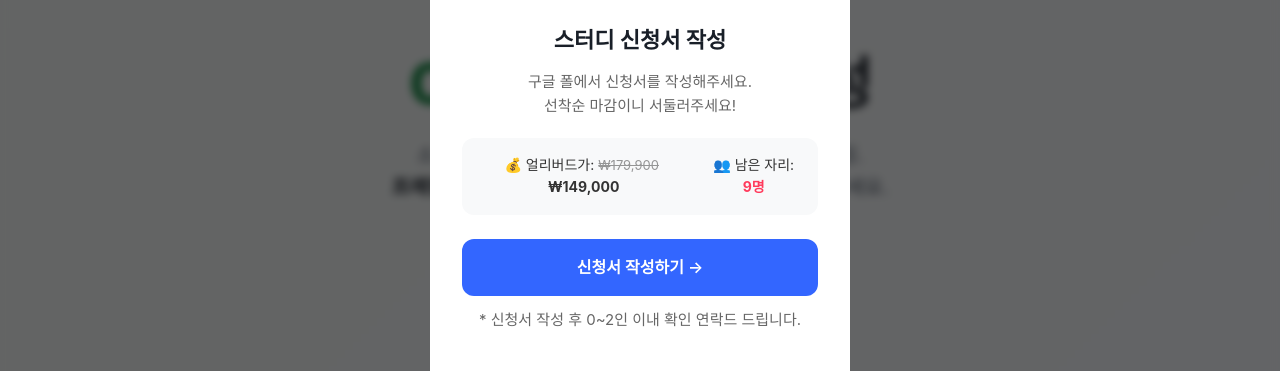
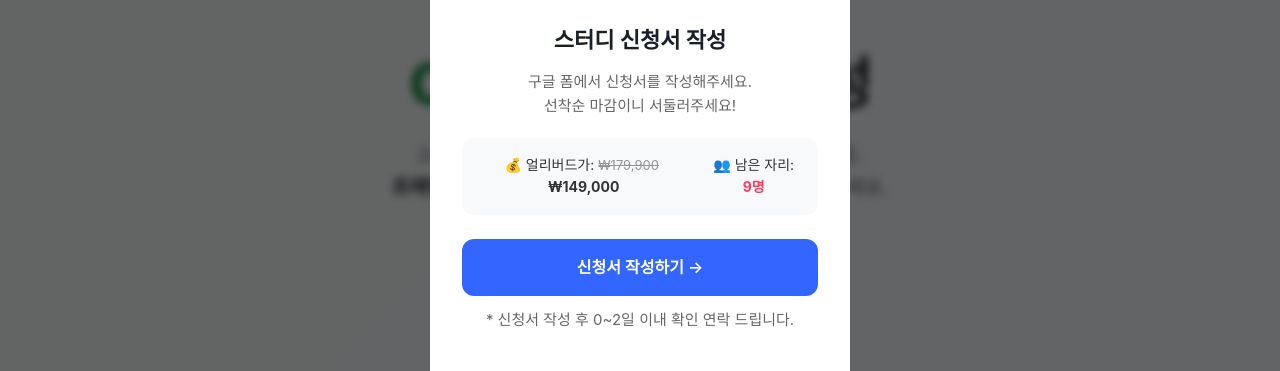
Before and after one commit to JacobanXXX/sikbang-eng-web, a Next.js app: page /study in a window 1280 px wide. Both pictures are taken after a click on the button "지금 신청하기". Shown: the part 259-630 px from the top of the page. Built offline with nearby package versions, Linux system fonts and the light colour scheme; a web font is replaced by a local one.

Commit message:
fix: typos in study page modal - 구글폼, 0~2일, 연락 드립니다

```diff
--- a/src/app/study/page.tsx
+++ b/src/app/study/page.tsx
@@ -1822,7 +1822,7 @@ export default function StudyPage() {
             <div className="form-modal-body">
               <div className="form-modal-icon">📝</div>
               <h3>스터디 신청서 작성</h3>
-              <p>구글 폴에서 신청서를 작성해주세요.<br/>선착순 마감이니 서둘러주세요!</p>
+              <p>구글 폼에서 신청서를 작성해주세요.<br/>선착순 마감이니 서둘러주세요!</p>
               <div className="form-modal-info">
                 <div>💰 얼리버드가: <span style={{textDecoration:'line-through', opacity:0.5, fontSize:'13px', marginRight:'4px'}}>₩179,900</span> <strong>₩149,000</strong></div>
                 <div>👥 남은 자리: <strong style={{color:'#FF3B5C'}}>{floatingRemainingSlots}명</strong></div>
@@ -1830,7 +1830,7 @@ export default function StudyPage() {
               <a href="https://forms.gle/dvCkYs8jSZZVyyFo7" target="_blank" rel="noopener noreferrer" className="form-modal-btn" onClick={() => setShowFormModal(false)}>
                 신청서 작성하기 →
               </a>
-              <p className="form-modal-note">* 신청서 작성 후 0~2인 이내 확인 연락드 드립니다.</p>
+              <p className="form-modal-note">* 신청서 작성 후 0~2일 이내 확인 연락 드립니다.</p>
             </div>
           </div>
         </div>
```
